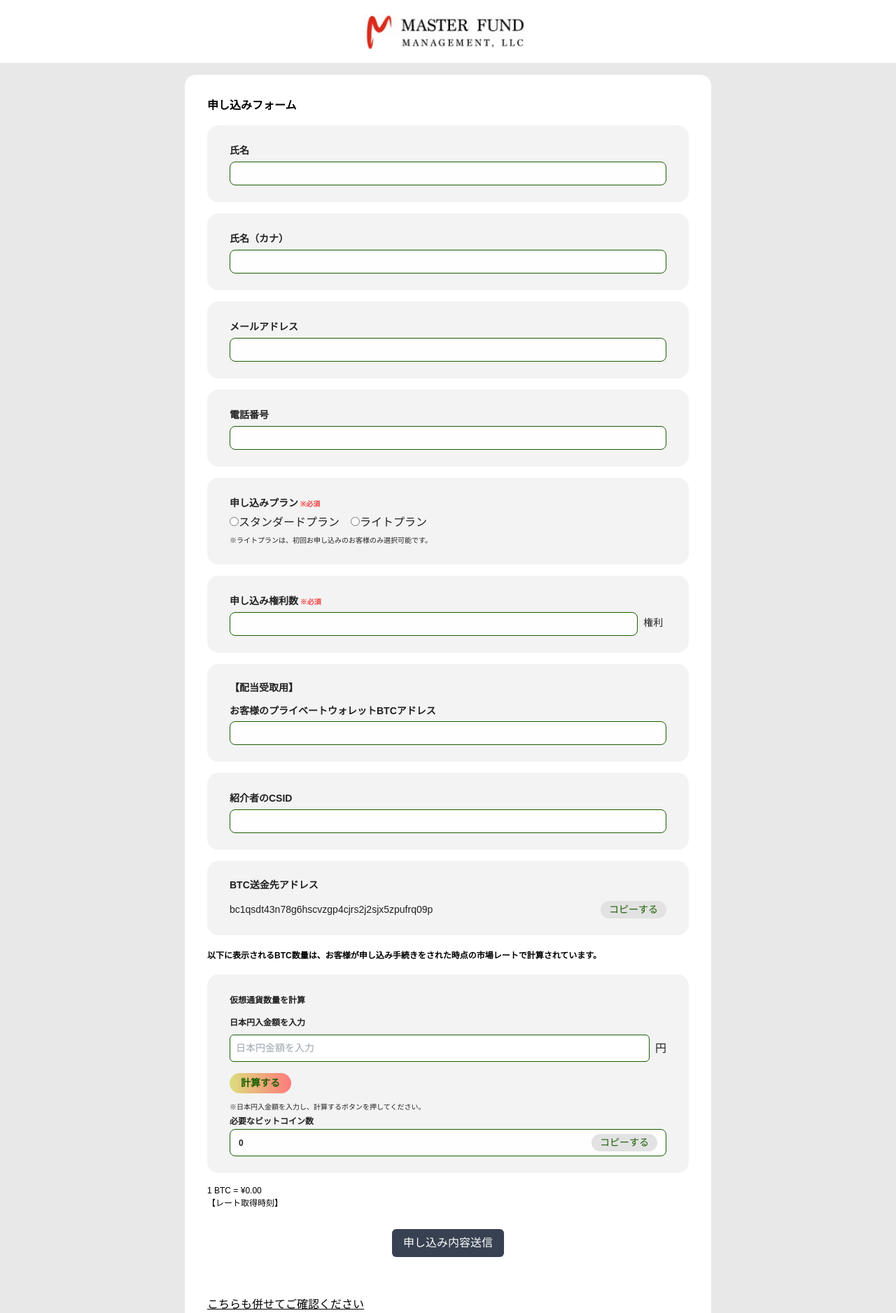
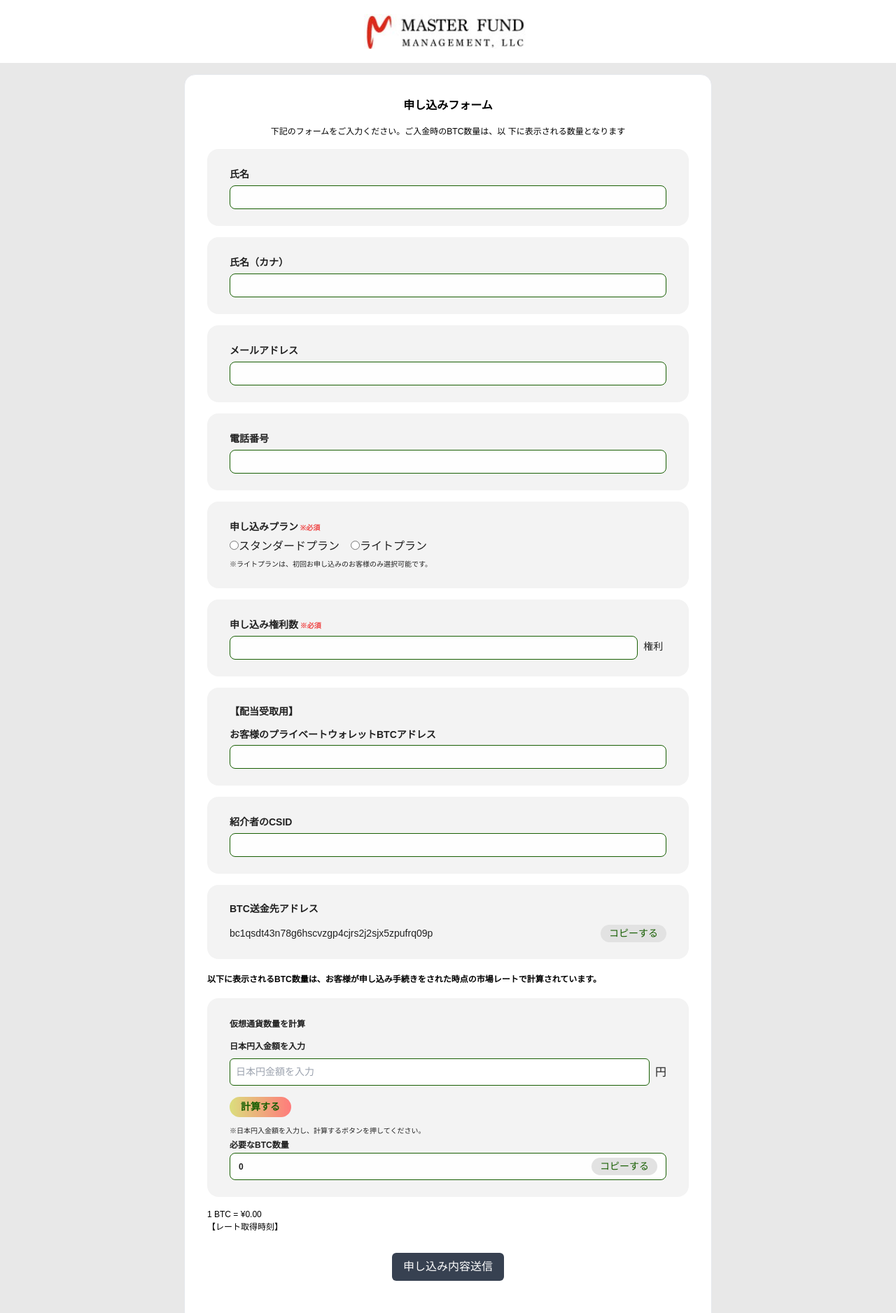
Before and after one commit to xmccopy/yencrypto, a Next.js app: page / in a window 1280 px wide. Shown: the top 1877 px of the page at 70% size. Built offline with nearby package versions, Linux system fonts and the light colour scheme; no server answers.

Commit message:
[Feat] text

```diff
--- a/pages/components/ApplyForm.tsx
+++ b/pages/components/ApplyForm.tsx
@@ -34,6 +34,11 @@ const CombinedForm = () => {
   const [loading, setLoading] = useState(false);
   const [calcPrice2, setCalcPrice2] = useState(0);
   const [currentTime, setCurrentTime] = useState("");
+
+  const btcAmount = useMemo(() => {
+    if (Number(calcPrice2) > 0) return Number(calcPrice2.toFixed(8));
+    return calcPrice2;
+  }, [calcPrice2]);
 
   const updateTime = () => {
     const now = new Date();
@@ -400,15 +405,15 @@ const CombinedForm = () => {
 
         <div>
           <label className="text-[12px] font-semibold text-[#212121]">
-            必要なビットコイン数
+            必要なBTC数量
           </label>
 
           <div className="border border-[#185F03] rounded-lg h-[39px] w-full bg-[#FEFEFE] px-[12px] flex items-center justify-between">
             <p className="text-[12px] text-[#212121] font-semibold">
-              {calcPrice2}
+              {btcAmount}
             </p>
             <CopyToClipboard
-              text={calcPrice2.toString()}
+              text={btcAmount.toString()}
               onCopy={() =>
                 toast("Copied to clipboard!", {
                   type: "success",
--- a/pages/components/Title.tsx
+++ b/pages/components/Title.tsx
@@ -8,7 +8,7 @@ const Title: React.FC<TitleProps> = ({
     title
 }) => {
     return (
-        <h1 className="font-bold">{title}</h1>
+        <h1 className="font-bold text-center">{title}</h1>
     )
 }
 
--- a/pages/index.tsx
+++ b/pages/index.tsx
@@ -13,10 +13,10 @@ export default function Home() {
           <div className="mb-4">
             <Title title="申し込みフォーム" />
           </div>
-          {/* <p className="text-[12px] font-light mb-4">
+          <p className="text-[12px] font-light mb-4 text-center">
             下記のフォームをご入力ください。ご入金時のBTC数量は、以
             下に表示される数量となります
-          </p> */}
+          </p>
           <ApplyForm />
           <a href="#" className="mt-14 block underline">
             こちらも併せてご確認ください
```
